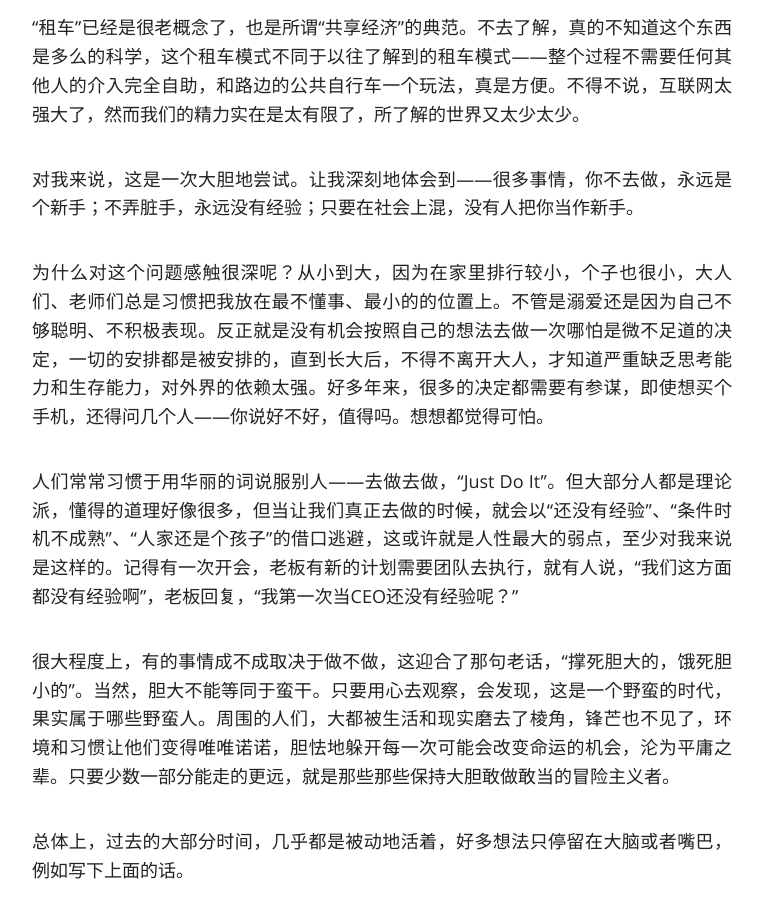
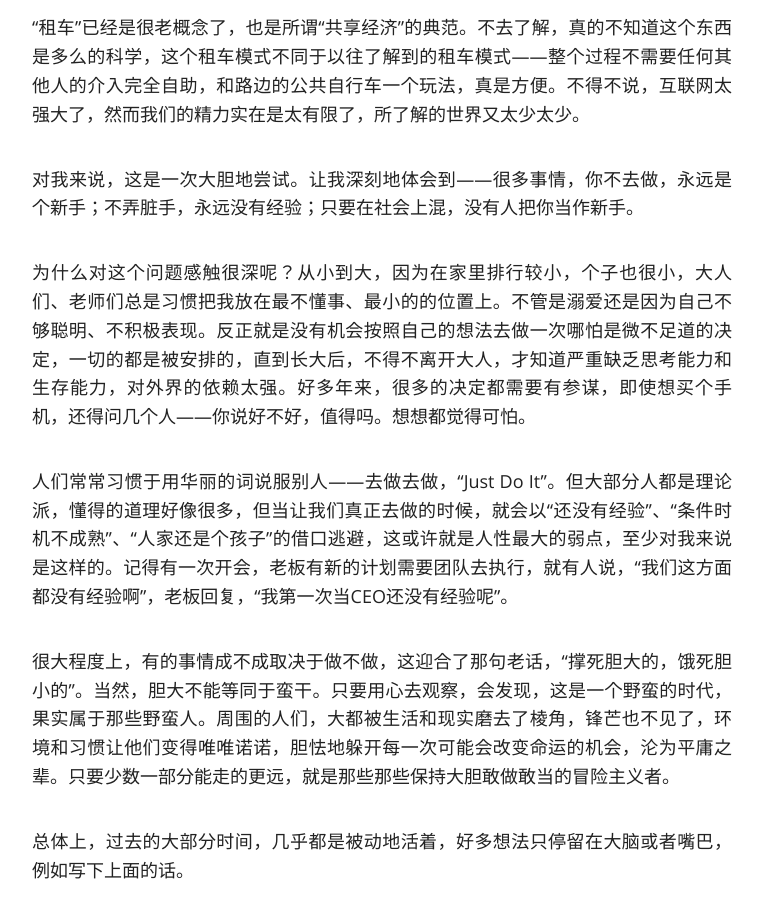
Before and after one commit to lvguanming/lvguanming.github.io, a Jekyll site: the page built from _posts/2016-01-02-first-drive.md, in a window 1280 px wide and 900 px high, scrolled down 968 px. Shown: the whole window, without its empty margins (258-1021 px from the left). Built offline with Jekyll 4.4.1, drawn with Linux system fonts in a browser that asks for light colours; nearby versions of some CDN libraries; some web fonts are replaced; comment, search, counter and statistics services are not loaded.

Commit message:
add post first-drive

```diff
--- a/_posts/2016-01-02-first-drive.md
+++ b/_posts/2016-01-02-first-drive.md
@@ -18,11 +18,11 @@ tags: Personal
 
 对我来说，这是一次大胆地尝试。让我深刻地体会到——很多事情，你不去做，永远是个新手；不弄脏手，永远没有经验；只要在社会上混，没有人把你当作新手。
 
-为什么对这个问题感触很深呢？从小到大，因为在家里排行较小，个子也很小，大人们、老师们总是习惯把我放在最不懂事、最小的的位置上。不管是溺爱还是因为自己不够聪明、不积极表现。反正就是没有机会按照自己的想法去做一次哪怕是微不足道的决定，一切的安排都是被安排的，直到长大后，不得不离开大人，才知道严重缺乏思考能力和生存能力，对外界的依赖太强。好多年来，很多的决定都需要有参谋，即使想买个手机，还得问几个人——你说好不好，值得吗。想想都觉得可怕。
+为什么对这个问题感触很深呢？从小到大，因为在家里排行较小，个子也很小，大人们、老师们总是习惯把我放在最不懂事、最小的的位置上。不管是溺爱还是因为自己不够聪明、不积极表现。反正就是没有机会按照自己的想法去做一次哪怕是微不足道的决定，一切的都是被安排的，直到长大后，不得不离开大人，才知道严重缺乏思考能力和生存能力，对外界的依赖太强。好多年来，很多的决定都需要有参谋，即使想买个手机，还得问几个人——你说好不好，值得吗。想想都觉得可怕。
 
-人们常常习惯于用华丽的词说服别人——去做去做，“Just Do It”。但大部分人都是理论派，懂得的道理好像很多，但当让我们真正去做的时候，就会以“还没有经验”、“条件时机不成熟”、“人家还是个孩子”的借口逃避，这或许就是人性最大的弱点，至少对我来说是这样的。记得有一次开会，老板有新的计划需要团队去执行，就有人说，“我们这方面都没有经验啊”，老板回复，“我第一次当CEO还没有经验呢？”
+人们常常习惯于用华丽的词说服别人——去做去做，“Just Do It”。但大部分人都是理论派，懂得的道理好像很多，但当让我们真正去做的时候，就会以“还没有经验”、“条件时机不成熟”、“人家还是个孩子”的借口逃避，这或许就是人性最大的弱点，至少对我来说是这样的。记得有一次开会，老板有新的计划需要团队去执行，就有人说，“我们这方面都没有经验啊”，老板回复，“我第一次当CEO还没有经验呢”。
 
-很大程度上，有的事情成不成取决于做不做，这迎合了那句老话，“撑死胆大的，饿死胆小的”。当然，胆大不能等同于蛮干。只要用心去观察，会发现，这是一个野蛮的时代，果实属于哪些野蛮人。周围的人们，大都被生活和现实磨去了棱角，锋芒也不见了，环境和习惯让他们变得唯唯诺诺，胆怯地躲开每一次可能会改变命运的机会，沦为平庸之辈。只要少数一部分能走的更远，就是那些那些保持大胆敢做敢当的冒险主义者。
+很大程度上，有的事情成不成取决于做不做，这迎合了那句老话，“撑死胆大的，饿死胆小的”。当然，胆大不能等同于蛮干。只要用心去观察，会发现，这是一个野蛮的时代，果实属于那些野蛮人。周围的人们，大都被生活和现实磨去了棱角，锋芒也不见了，环境和习惯让他们变得唯唯诺诺，胆怯地躲开每一次可能会改变命运的机会，沦为平庸之辈。只要少数一部分能走的更远，就是那些那些保持大胆敢做敢当的冒险主义者。
 
 总体上，过去的大部分时间，几乎都是被动地活着，好多想法只停留在大脑或者嘴巴，例如写下上面的话。
 
```
